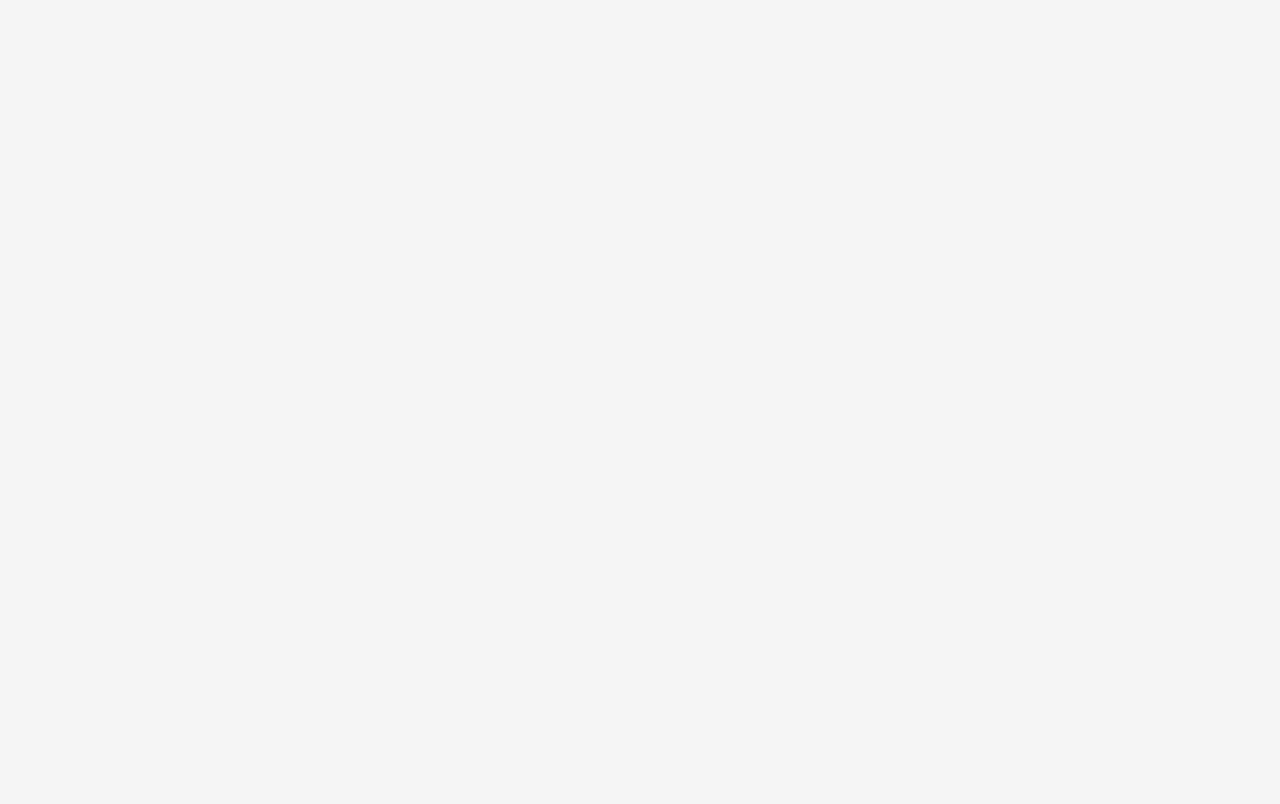
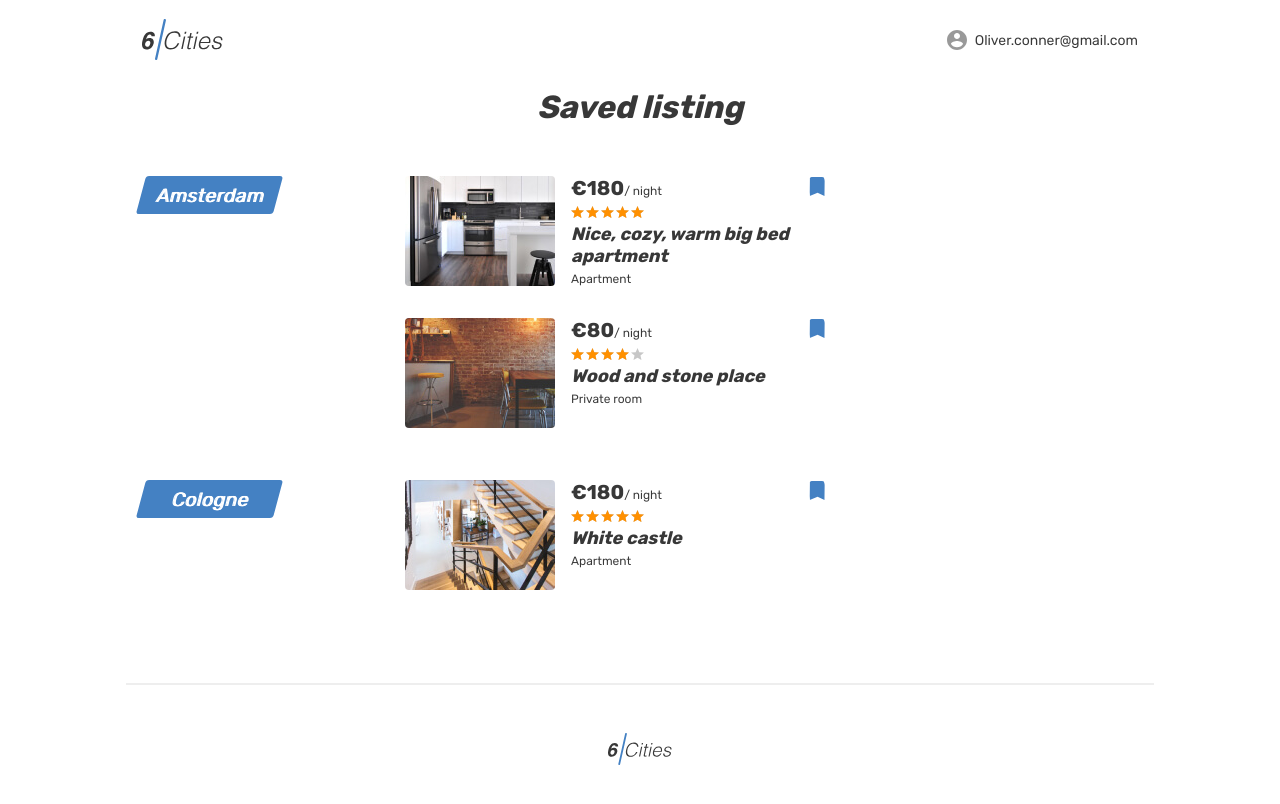
Before and after one commit to AlexMenchenkov/1030279-six-cities-6, a React app: page /favorites in a window 1280 px wide. Shown: the top 804 px of the page. Built offline with nearby package versions, Linux system fonts and the light colour scheme.

Commit message:
MOD: add route

```diff
--- a/src/components/app/app.jsx
+++ b/src/components/app/app.jsx
@@ -4,7 +4,7 @@
 import Login from '/src/components/login/login.jsx';
 import {BrowserRouter, Route, Switch} from "react-router-dom";
 import {propTypesCard} from '/src/components/card-place/card-place.jsx';
-
+import Favorites from '/src/components/app/favorites/favorites.jsx';
 
 const App = (props) => {
   const {data} = props;
@@ -12,16 +12,23 @@
   return (
     <BrowserRouter>
       <Switch>
-        <Route path="/" exact>
-          <
-            MainPage data={data}
-          />
-        </Route>
-        <Route path="/login" exact>
-          <
-            Login
-          />
-        </Route>
+        <Route path="/" exact
+          render={() => (
+            <
+              MainPage data={data}
+            />
+          )}
+        />
+        <Route path="/login" exact
+          render={() => (
+            <Login/>
+          )}
+        />
+        <Route path="/favorites" exact
+          render={() => (
+            <Favorites/>
+          )}
+        />
       </Switch>
     </BrowserRouter>
   );
--- /dev/null
+++ b/src/components/app/favorites/favorites.jsx
@@ -0,0 +1,170 @@
+import React from "react";
+
+const Favorites = () => {
+  return (
+    <div className="page">
+      <header className="header">
+        <div className="container">
+          <div className="header__wrapper">
+            <div className="header__left">
+              <a className="header__logo-link" href="main.html">
+                <img className="header__logo" src="img/logo.svg" alt="6 cities logo" width="81" height="41"/>
+              </a>
+            </div>
+            <nav className="header__nav">
+              <ul className="header__nav-list">
+                <li className="header__nav-item user">
+                  <a className="header__nav-link header__nav-link--profile" href="#">
+                    <div className="header__avatar-wrapper user__avatar-wrapper">
+                    </div>
+                    <span className="header__user-name user__name">Oliver.conner@gmail.com</span>
+                  </a>
+                </li>
+              </ul>
+            </nav>
+          </div>
+        </div>
+      </header>
+
+      <main className="page__main page__main--favorites">
+        <div className="page__favorites-container container">
+          <section className="favorites">
+            <h1 className="favorites__title">Saved listing</h1>
+            <ul className="favorites__list">
+              <li className="favorites__locations-items">
+                <div className="favorites__locations locations locations--current">
+                  <div className="locations__item">
+                    <a className="locations__item-link" href="#">
+                      <span>Amsterdam</span>
+                    </a>
+                  </div>
+                </div>
+                <div className="favorites__places">
+                  <article className="favorites__card place-card">
+                    <div className="favorites__image-wrapper place-card__image-wrapper">
+                      <a href="#">
+                        <img className="place-card__image" src="img/apartment-small-03.jpg" width="150" height="110"
+                          alt="Place image"/>
+                      </a>
+                    </div>
+                    <div className="favorites__card-info place-card__info">
+                      <div className="place-card__price-wrapper">
+                        <div className="place-card__price">
+                          <b className="place-card__price-value">&euro;180</b>
+                          <span className="place-card__price-text">&#47;&nbsp;night</span>
+                        </div>
+                        <button className="place-card__bookmark-button place-card__bookmark-button--active button"
+                          type="button">
+                          <svg className="place-card__bookmark-icon" width="18" height="19">
+                            <use xlinkHref="#icon-bookmark"></use>
+                          </svg>
+                          <span className="visually-hidden">In bookmarks</span>
+                        </button>
+                      </div>
+                      <div className="place-card__rating rating">
+                        <div className="place-card__stars rating__stars">
+                          <span style={{width: `100%`}}></span>
+                          <span className="visually-hidden">Rating</span>
+                        </div>
+                      </div>
+                      <h2 className="place-card__name">
+                        <a href="#">Nice, cozy, warm big bed apartment</a>
+                      </h2>
+                      <p className="place-card__type">Apartment</p>
+                    </div>
+                  </article>
+
+                  <article className="favorites__card place-card">
+                    <div className="favorites__image-wrapper place-card__image-wrapper">
+                      <a href="#">
+                        <img className="place-card__image" src="img/room-small.jpg" width="150" height="110"
+                          alt="Place image"/>
+                      </a>
+                    </div>
+                    <div className="favorites__card-info place-card__info">
+                      <div className="place-card__price-wrapper">
+                        <div className="place-card__price">
+                          <b className="place-card__price-value">&euro;80</b>
+                          <span className="place-card__price-text">&#47;&nbsp;night</span>
+                        </div>
+                        <button className="place-card__bookmark-button place-card__bookmark-button--active button"
+                          type="button">
+                          <svg className="place-card__bookmark-icon" width="18" height="19">
+                            <use xlinkHref="#icon-bookmark"></use>
+                          </svg>
+                          <span className="visually-hidden">In bookmarks</span>
+                        </button>
+                      </div>
+                      <div className="place-card__rating rating">
+                        <div className="place-card__stars rating__stars">
+                          <span style={{width: `80%`}}></span>
+                          <span className="visually-hidden">Rating</span>
+                        </div>
+                      </div>
+                      <h2 className="place-card__name">
+                        <a href="#">Wood and stone place</a>
+                      </h2>
+                      <p className="place-card__type">Private room</p>
+                    </div>
+                  </article>
+                </div>
+              </li>
+
+              <li className="favorites__locations-items">
+                <div className="favorites__locations locations locations--current">
+                  <div className="locations__item">
+                    <a className="locations__item-link" href="#">
+                      <span>Cologne</span>
+                    </a>
+                  </div>
+                </div>
+                <div className="favorites__places">
+                  <article className="favorites__card place-card">
+                    <div className="favorites__image-wrapper place-card__image-wrapper">
+                      <a href="#">
+                        <img className="place-card__image" src="img/apartment-small-04.jpg" width="150" height="110"
+                          alt="Place image"/>
+                      </a>
+                    </div>
+                    <div className="favorites__card-info place-card__info">
+                      <div className="place-card__price-wrapper">
+                        <div className="place-card__price">
+                          <b className="place-card__price-value">&euro;180</b>
+                          <span className="place-card__price-text">&#47;&nbsp;night</span>
+                        </div>
+                        <button className="place-card__bookmark-button place-card__bookmark-button--active button"
+                          type="button">
+                          <svg className="place-card__bookmark-icon" width="18" height="19">
+                            <use xlinkHref="#icon-bookmark"></use>
+                          </svg>
+                          <span className="visually-hidden">In bookmarks</span>
+                        </button>
+                      </div>
+                      <div className="place-card__rating rating">
+                        <div className="place-card__stars rating__stars">
+                          <span style={{width: `100%`}}></span>
+                          <span className="visually-hidden">Rating</span>
+                        </div>
+                      </div>
+                      <h2 className="place-card__name">
+                        <a href="#">White castle</a>
+                      </h2>
+                      <p className="place-card__type">Apartment</p>
+                    </div>
+                  </article>
+                </div>
+              </li>
+            </ul>
+          </section>
+        </div>
+      </main>
+      <footer className="footer container">
+        <a className="footer__logo-link" href="main.html">
+          <img className="footer__logo" src="img/logo.svg" alt="6 cities logo" width="64" height="33"/>
+        </a>
+      </footer>
+    </div>
+  );
+};
+
+export default Favorites;
--- a/src/components/login/login.jsx
+++ b/src/components/login/login.jsx
@@ -1,4 +1,5 @@
 import React from "react";
+import {Link} from "react-router-dom";
 // import PropTypes from 'prop-types';
 // import MainPage from "src/components/main-page/main-page.jsx";
 
@@ -9,9 +10,9 @@
         <div className="container">
           <div className="header__wrapper">
             <div className="header__left">
-              <a className="header__logo-link" href="/">
+              <Link className="header__logo-link" to="/">
                 <img className="header__logo" src="img/logo.svg" alt="6 cities logo" width="81" height="41"/>
-              </a>
+              </Link>
             </div>
             <nav className="header__nav">
               <ul className="header__nav-list">
```
